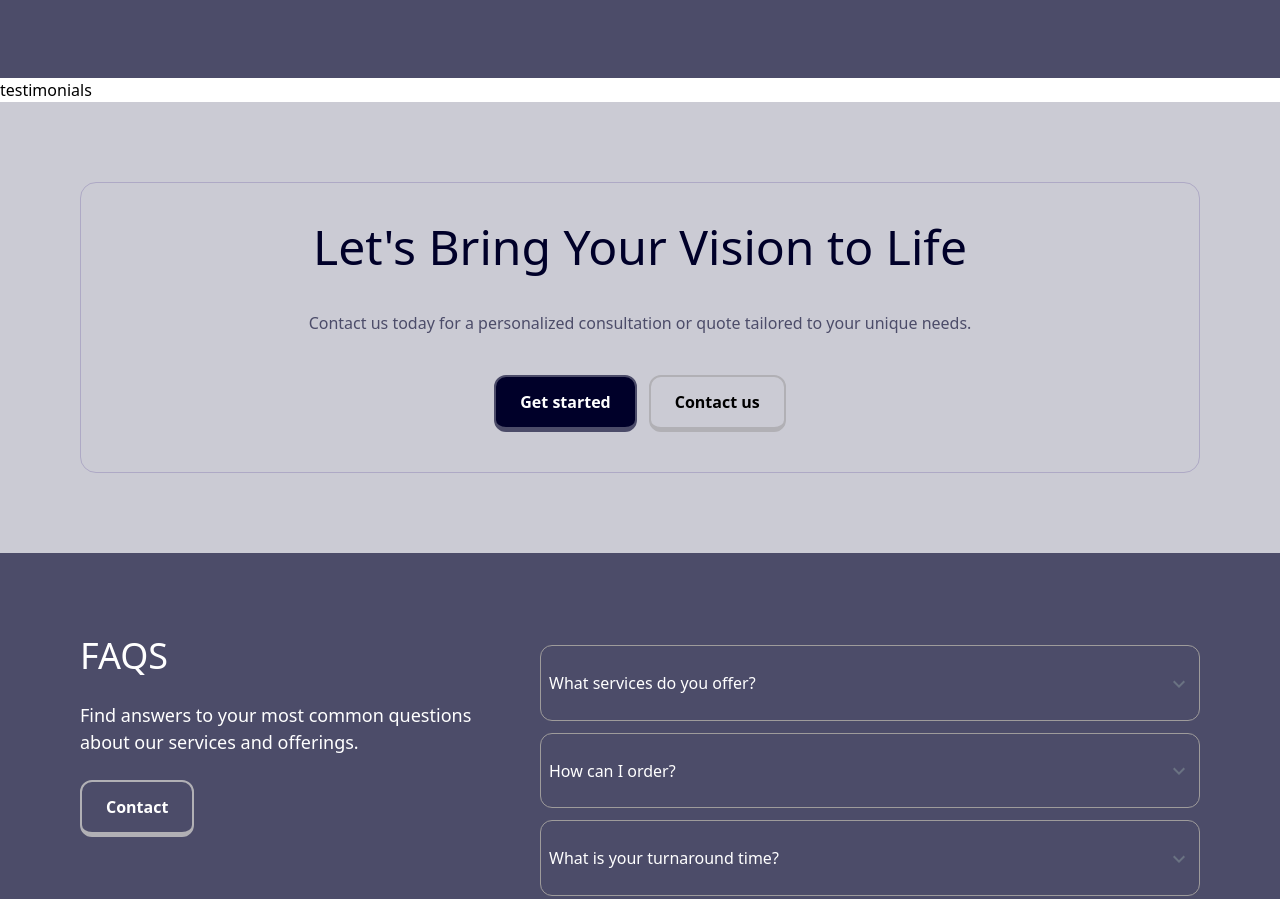
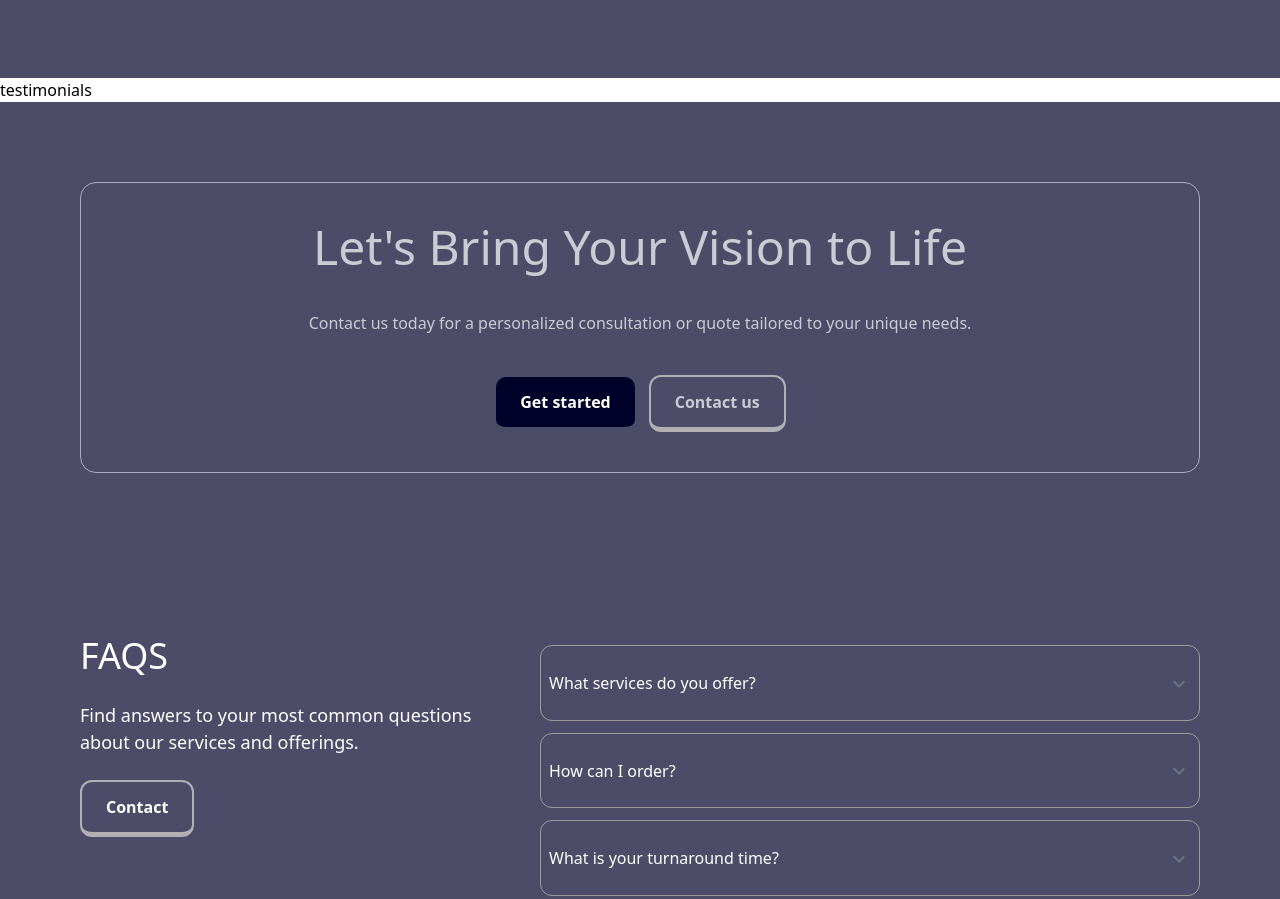
Before and after one commit to Tez-cyber/inks_pixels, a React (Vite) app: page / in a window 1280 px wide. Shown: the part 4511-5410 px from the top of the page. Built offline with nearby package versions, Linux system fonts and the light colour scheme.

Commit message:
change background for getStarted section

```diff
--- a/src/components/landing/getStarted.jsx
+++ b/src/components/landing/getStarted.jsx
@@ -4,11 +4,11 @@ import { Button } from '../button'
 
 export const GetStarted = () => {
     return (
-        <section className='bg-veryLightBlue'>
+        <section className='bg-lightBlue'>
             <Container className="text-center py-20">
-                <div className='border-[1.5px] border-[#aea9c5] rounded-2xl py-10 px-5 flex flex-col items-center justify-center gap-10'>
-                    <h1 className='text-3xl text-darkBlue md:text-5xl'>Let's Bring Your Vision to Life</h1>
-                    <p className='text-lightBlue'>
+                <div className='border-[1.5px] border-[#aea9c5] text-veryLightBlue rounded-2xl py-10 px-5 flex flex-col items-center justify-center gap-10'>
+                    <h1 className='text-3xl md:text-5xl'>Let's Bring Your Vision to Life</h1>
+                    <p className=''>
                         Contact us today for a personalized <br className='md:hidden' />
                         consultation or quote tailored to your <br className='md:hidden' />
                         unique needs.
```
